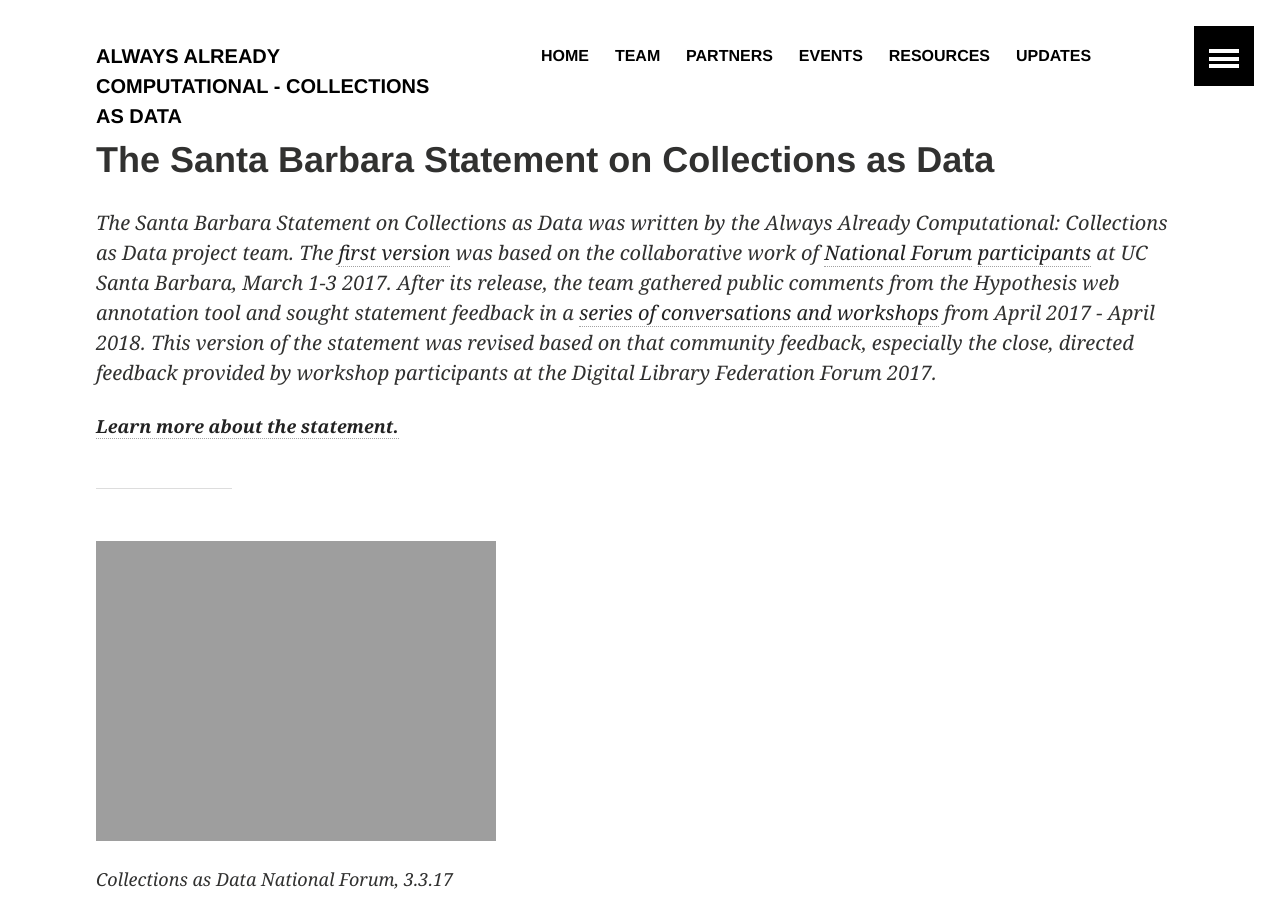
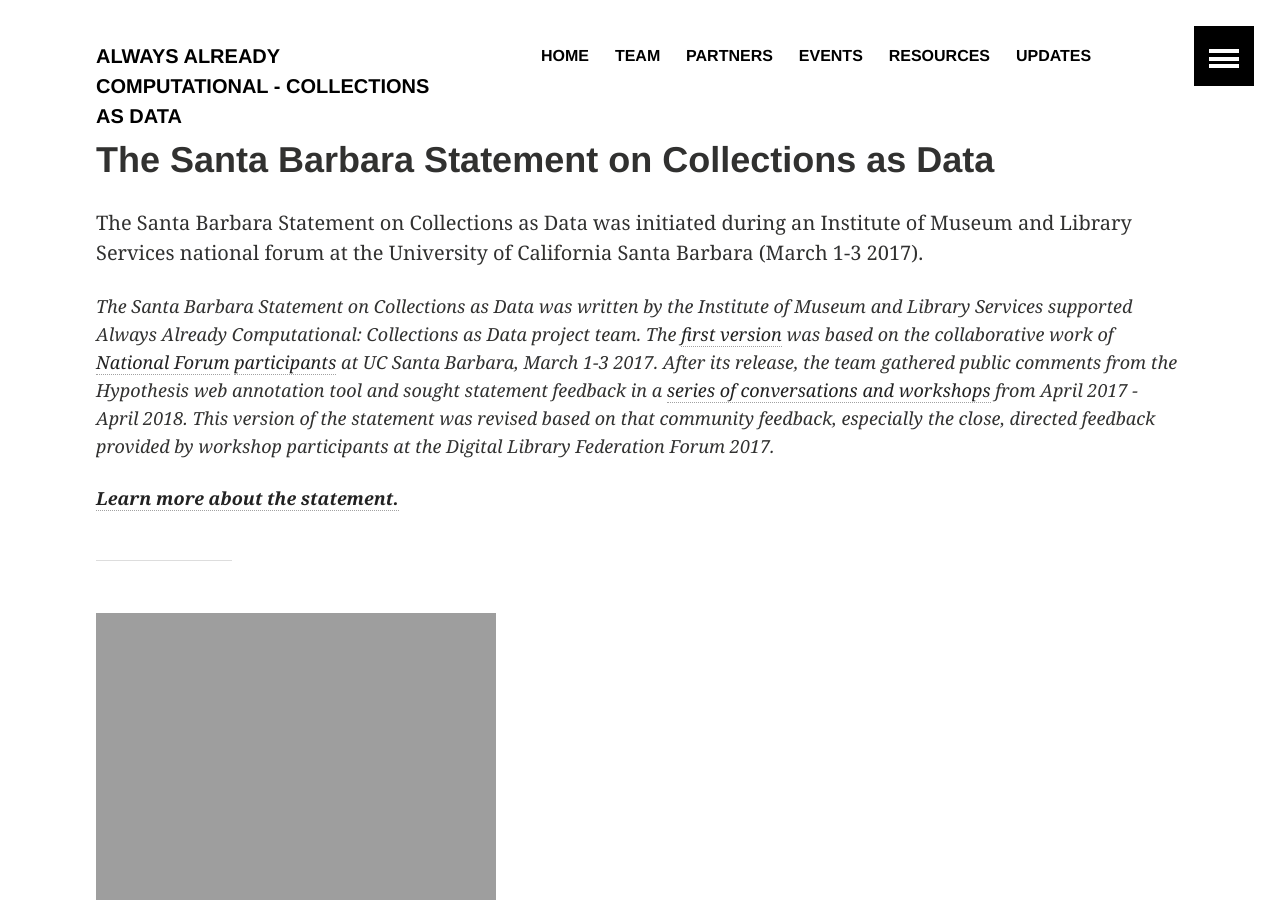
Before and after one commit to collectionsasdata/collectionsasdata.github.io, a Jekyll site: the page built from statement.markdown, in a window 1280 px wide and 900 px high. Built offline with Jekyll 4.4.1, drawn with Linux system fonts in a browser that asks for light colours; a script that is not in the unit is left out.

Commit message:
Update statement.markdown

```diff
--- a/statement.markdown
+++ b/statement.markdown
@@ -3,7 +3,9 @@
 title:  "The Santa Barbara Statement on Collections as Data"
 ---
 
-*The Santa Barbara Statement on Collections as Data was written by the Always Already Computational: Collections as Data project team. The [first version](https://collectionsasdata.github.io/statementv1/) was based on the collaborative work of [National Forum](https://collectionsasdata.github.io/nominations/) [participants](https://collectionsasdata.github.io/partners/) at UC Santa Barbara, March 1-3 2017. After its release, the team gathered public comments from the Hypothesis web annotation tool and sought statement feedback in a [series of conversations and workshops]( https://collectionsasdata.github.io/events/) from April 2017 - April 2018. This version of the statement was revised based on that community feedback, especially the close, directed feedback provided by workshop participants at the Digital Library Federation Forum 2017.*
+The Santa Barbara Statement on Collections as Data was initiated during an Institute of Museum and Library Services national forum at the University of California Santa Barbara (March 1-3 2017).
+
+*The Santa Barbara Statement on Collections as Data was written by the Institute of Museum and Library Services supported Always Already Computational: Collections as Data project team. The [first version](https://collectionsasdata.github.io/statementv1/) was based on the collaborative work of [National Forum](https://collectionsasdata.github.io/nominations/) [participants](https://collectionsasdata.github.io/partners/) at UC Santa Barbara, March 1-3 2017. After its release, the team gathered public comments from the Hypothesis web annotation tool and sought statement feedback in a [series of conversations and workshops]( https://collectionsasdata.github.io/events/) from April 2017 - April 2018. This version of the statement was revised based on that community feedback, especially the close, directed feedback provided by workshop participants at the Digital Library Federation Forum 2017.*
 
 [***Learn more about the statement.***](https://collectionsasdata.github.io/devstatement/)
 
```
